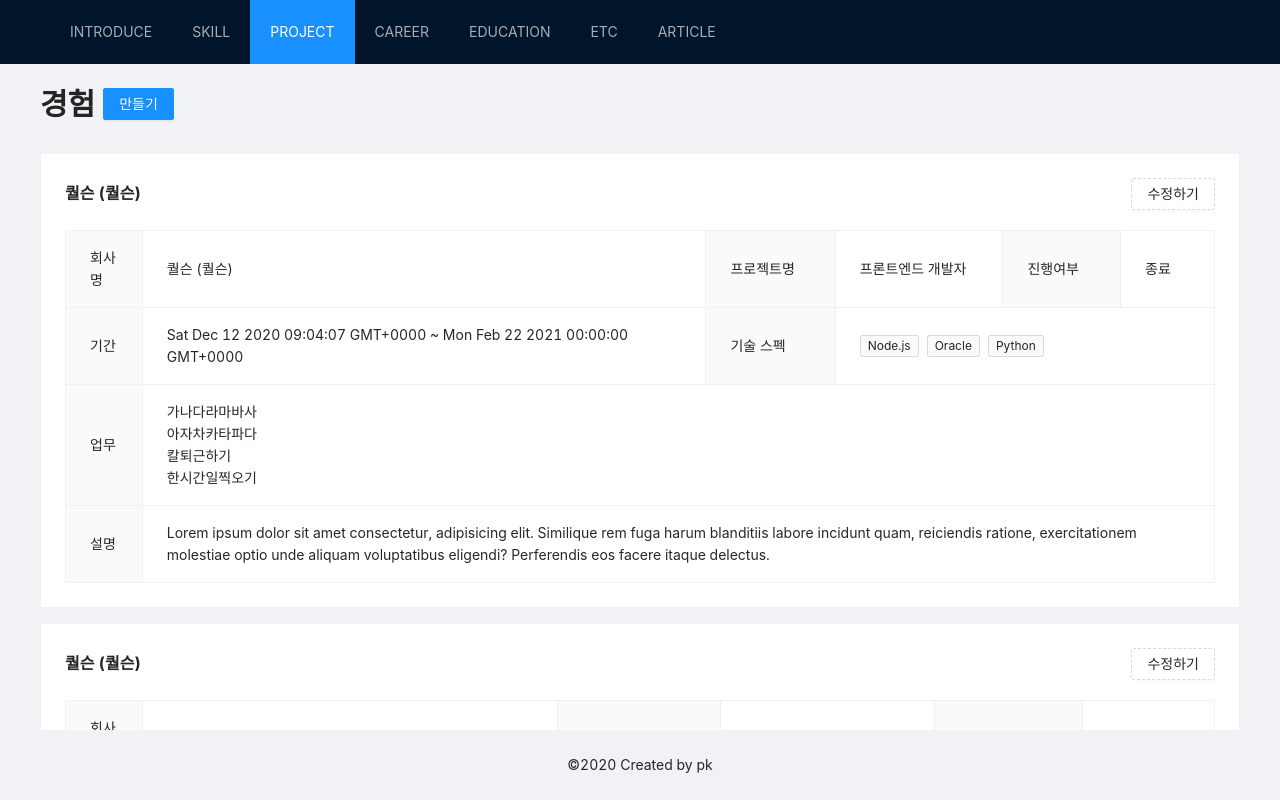
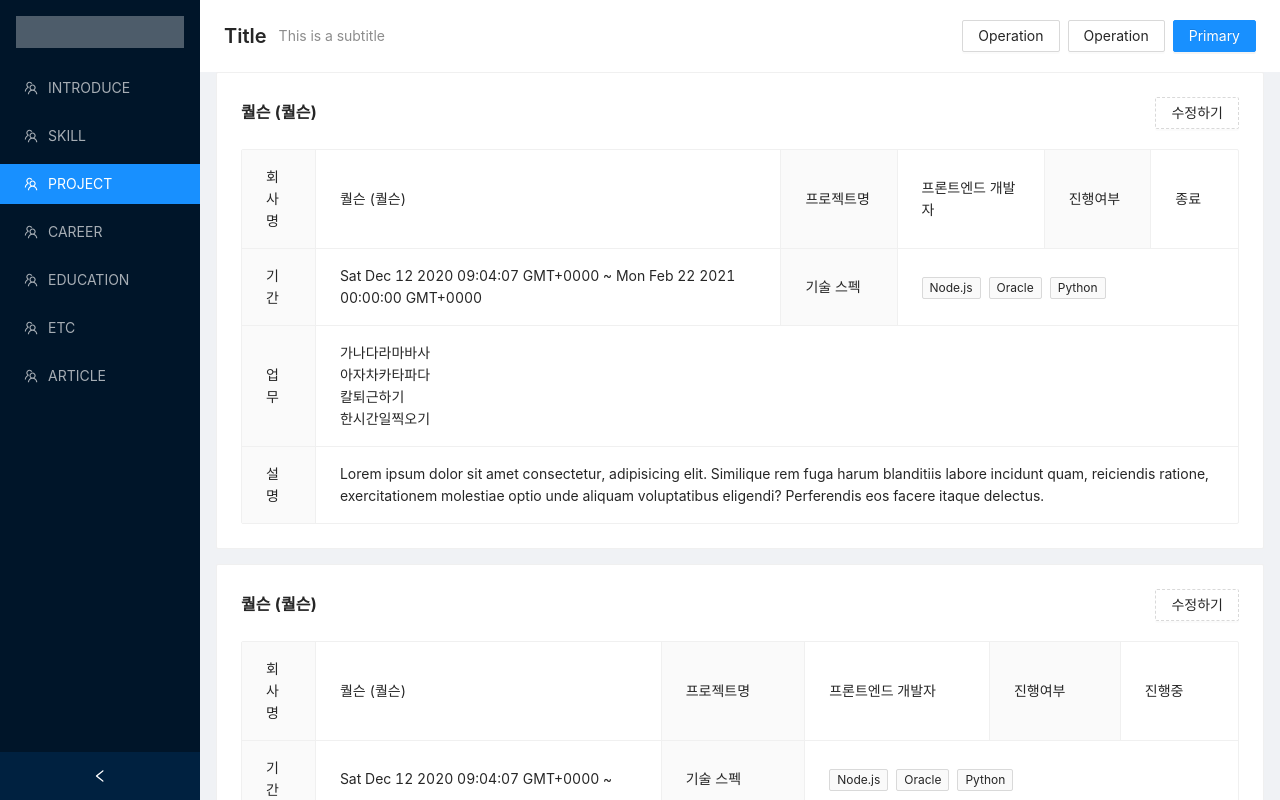
Before and after one commit to parkoon/resume-kit, a Next.js app: page /admin/project in a window 1280 px wide. Shown: the top 800 px of the page. Built offline with nearby package versions, Linux system fonts and the light colour scheme.

Commit message:
refactor: change admin layout
TODO
1. 아이템 구조 변경 (아이콘도 넣어야함, 아이콘 찾기)
2. title, action prop 변경, action은 배열로 받기
3. 추가로 subtitle 받기

```diff
--- a/src/admin/components/AdminLayout/index.tsx
+++ b/src/admin/components/AdminLayout/index.tsx
@@ -1,56 +1,65 @@
-import React from 'react'
-import { Layout, Menu, Space, Typography, Button } from 'antd'
+import React, { useState } from 'react'
 import moment from 'moment'
-import { Footer, Header, Content } from 'antd/lib/layout/layout'
+import { Layout, Menu, Button, PageHeader } from 'antd'
 import { useRouter } from 'next/dist/client/router'
+import { TeamOutlined } from '@ant-design/icons'
 
-const { Title } = Typography
+const { Content, Footer, Sider } = Layout
 
+// TODO. 아이템 구조 변경 (아이콘도 넣어야함, 아이콘 찾기)
 const NAV_ITEMS = ['introduce', 'skill', 'project', 'career', 'education', 'etc', 'article']
 
 type AdminLayoutProps = {
   children: React.ReactNode
   center?: boolean
+  // TODO. title, action prop 변경, action은 배열로 받기
+  // TODO. 추가로 subtitle 받기
   pageTitle?: string
   pageAction?: React.ReactNode
 }
 function AdminLayout({ children, center, pageTitle, pageAction }: AdminLayoutProps) {
   const router = useRouter()
+  const [visible, setVisible] = useState(false)
 
-  const centerStyle = center
-    ? { display: 'flex', justifyContent: 'center', alignItems: 'center', width: '100%' }
-    : {}
   return (
-    <Layout style={{ height: '100%' }}>
-      <Header>
-        <div className="logo" />
-        <Menu theme="dark" mode="horizontal" defaultSelectedKeys={[router.pathname.split('/')[2]]}>
+    <Layout style={{ minHeight: '100vh' }}>
+      <Sider collapsible collapsed={visible} onCollapse={(collapsed) => setVisible(collapsed)}>
+        {/* TODO. LOGO */}
+        <div
+          className="logo"
+          style={{
+            height: '32px',
+            margin: '16px',
+            background: 'rgba(255, 255, 255, 0.3)',
+          }}
+        />
+
+        <Menu theme="dark" mode="inline" defaultSelectedKeys={[router.pathname.split('/')[2]]}>
           {NAV_ITEMS.map((item) => (
-            <Menu.Item key={item} onClick={() => router.push(item)}>
+            <Menu.Item icon={<TeamOutlined />} key={item} onClick={() => router.push(item)}>
               {item.toUpperCase()}
             </Menu.Item>
           ))}
         </Menu>
-      </Header>
-
-      <div style={{ padding: '2rem 4rem' }}>
-        <Space style={{ display: 'flex', alignItems: 'center', marginBottom: 8 }}>
-          <Title level={2} style={{ marginBottom: 0 }}>
-            {pageTitle}
-          </Title>
-          {pageAction}
-        </Space>
-      </div>
-      <Content
-        style={{
-          padding: '0rem 4rem',
-          overflow: 'scroll',
-          ...centerStyle,
-        }}
-      >
-        {children}
-      </Content>
-      <Footer style={{ textAlign: 'center' }}>©{moment().format('YYYY')} Created by pk</Footer>
+      </Sider>
+      <Layout className="site-layout">
+        <PageHeader
+          ghost={false}
+          title="Title"
+          subTitle="This is a subtitle"
+          extra={[
+            <Button key="3">Operation</Button>,
+            <Button key="2">Operation</Button>,
+            <Button key="1" type="primary">
+              Primary
+            </Button>,
+          ]}
+        />
+        <Content style={{ margin: '0 16px' }}>{children}</Content>
+        <Footer style={{ textAlign: 'center' }}>
+          ©{moment().format('YYYY')} Created by parkoon
+        </Footer>
+      </Layout>
     </Layout>
   )
 }
```
